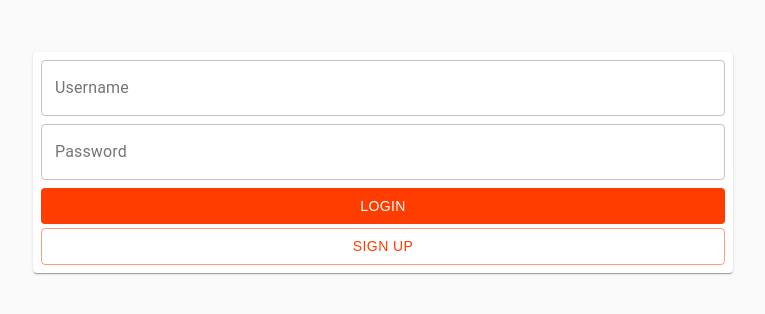
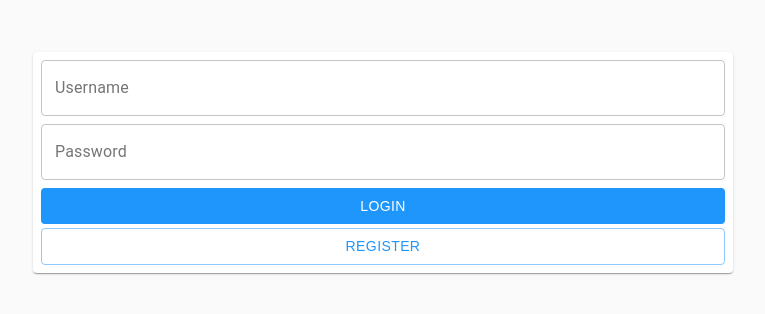
Before and after one commit to matt-evangelidis/COMP3120-assignment2, a React (Create React App) app: page / in a window 1280 px wide. Shown: the part 238-552 px from the top of the page, without its empty margins (257-1022 px from the left). Built offline with nearby package versions, Linux system fonts and the light colour scheme.

Commit message:
Register button now links to register component

```diff
--- a/src/components/auth/Login.jsx
+++ b/src/components/auth/Login.jsx
@@ -1,4 +1,6 @@
 import React, { useState } from "react";
+
+import { BrowserRouter as Router, Switch, Route, Link } from "react-router-dom";
 
 import TextField from "@material-ui/core/TextField";
 import Button from "@material-ui/core/Button";
@@ -18,39 +20,25 @@ function Login() {
 				variant="outlined"
 				fullWidth
 				label="Username"
-				color="secondary"
 				value={username}
 				onChange={(e) => handlers.username(e.target.value)}
-				className="input"
 			/>
 			<TextField
 				variant="outlined"
 				fullWidth
 				label="Password"
-				color="secondary"
 				value={password}
 				onChange={(e) => handlers.password(e.target.value)}
 				type="password"
-				className="input"
 			/>
-			<Button
-				variant="contained"
-				color="secondary"
-				className="input"
-				disableElevation
-				fullWidth
-			>
+			<Button variant="contained" disableElevation fullWidth color="primary">
 				Login
 			</Button>
-			<Button
-				variant="outlined"
-				color="secondary"
-				className="input"
-				disableElevation
-				fullWidth
-			>
-				Sign Up
-			</Button>
+			<Link to="/register">
+				<Button variant="outlined" disableElevation fullWidth color="primary">
+					Register
+				</Button>
+			</Link>
 		</form>
 	);
 }
```
